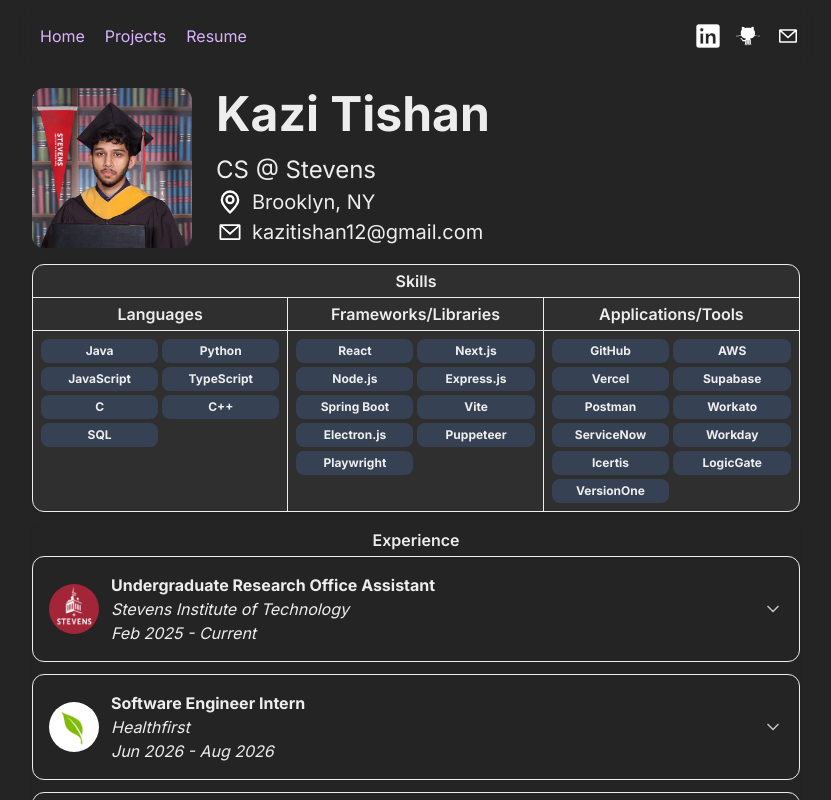
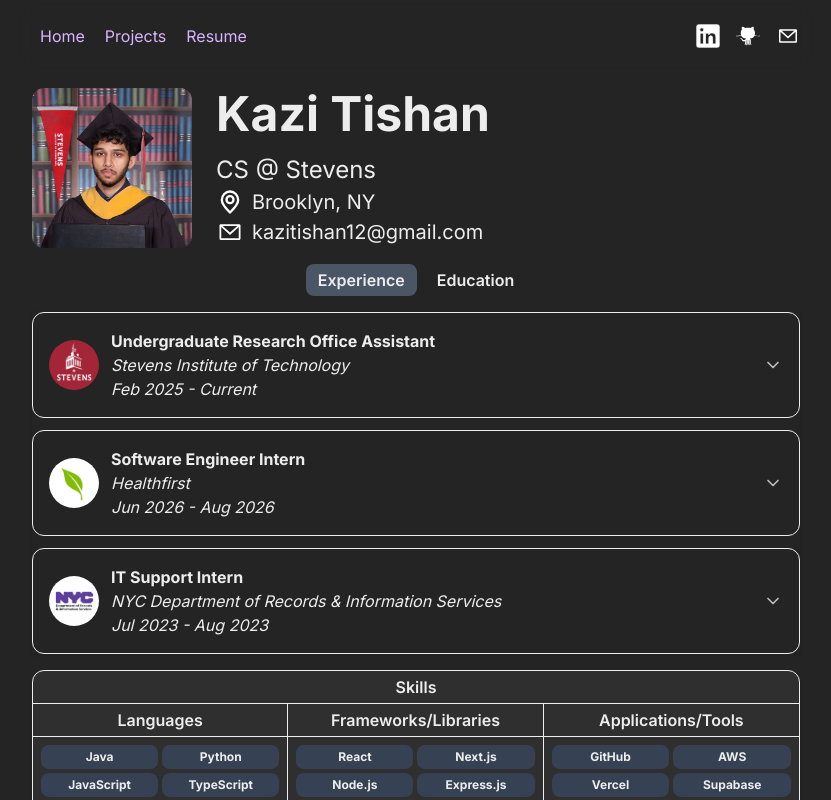
Before and after one commit to kazitishan/Portfolio, a Next.js app: page / in a window 1280 px wide. Shown: the top 800 px of the page, without its empty margins (224-1055 px from the left). Built offline with nearby package versions, Linux system fonts and the light colour scheme.

Commit message:
Experience and education tabs

```diff
--- a/src/app/page.js
+++ b/src/app/page.js
@@ -1,15 +1,13 @@
 import Profile from "@/components/Profile";
 import Skills from "@/components/Skills";
-import Experiences from "@/components/Experiences";
-import Education from "@/components/Education";
+import ExperienceAndEducation from "@/components/ExperienceAndEducation";
 
 export default function Home() {
   return (
     <main className="w-full">
       <Profile/>
+      <ExperienceAndEducation/>
       <Skills/>
-      <Experiences/>
-      <Education/>
     </main>
   );
 }
--- a/src/components/Education.jsx
+++ b/src/components/Education.jsx
@@ -7,7 +7,6 @@ const { education } = info;
 function Education(){
     return (
         <div className="text-card-foreground shadow m-4">
-            <div className="flex justify-center font-semibold mb-1">Education</div>
             {[...education].reverse().map((e,i) => (
                     <AboutSection data={e} key={i}/>
             ))}
--- /dev/null
+++ b/src/components/ExperienceAndEducation.jsx
@@ -0,0 +1,37 @@
+"use client";
+
+import { useState } from "react";
+import Experiences from "./Experiences";
+import Education from "./Education";
+
+const tabs = [
+    { id: "experience", label: "Experience", Component: Experiences },
+    { id: "education", label: "Education", Component: Education },
+];
+
+function ExperienceAndEducation() {
+    const [selected, setSelected] = useState(tabs[0].id);
+    const { Component } = tabs.find((tab) => tab.id === selected);
+
+    return (
+        <div>
+            <div className="mx-4 flex justify-center gap-2">
+                {tabs.map(({ id, label }) => (
+                    <button
+                        key={id}
+                        type="button"
+                        onClick={() => setSelected(id)}
+                        aria-pressed={selected === id}
+                        className={`cursor-pointer rounded-lg px-3 py-1 font-semibold transition ${selected === id ? "bg-gray-600" : "hover:bg-gray-700"}`}
+                    >
+                        {label}
+                    </button>
+                ))}
+            </div>
+
+            <Component />
+        </div>
+    );
+}
+
+export default ExperienceAndEducation;
--- a/src/components/Experiences.jsx
+++ b/src/components/Experiences.jsx
@@ -7,7 +7,6 @@ const { experiences } = info;
 function Experiences(){
     return (
         <div className="text-card-foreground shadow m-4">
-            <div className="flex justify-center font-semibold mb-1">Experience</div>
             {[...experiences].reverse().map((experience,i) => (
                     <AboutSection data={experience} key={i}/>
             ))}
```
